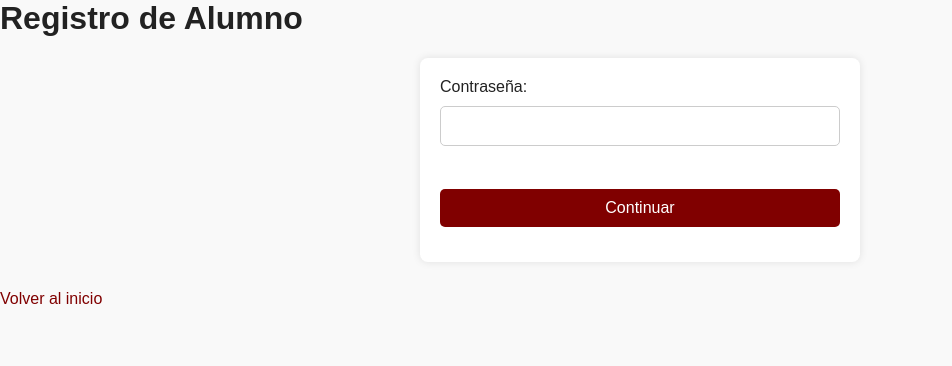
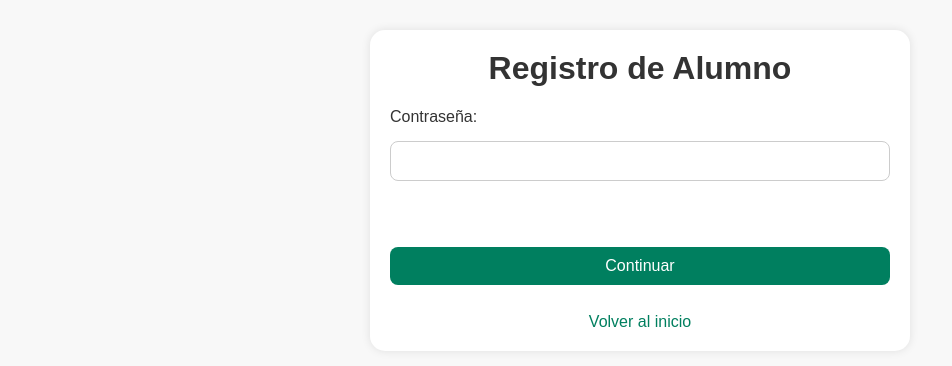
Before and after one commit to Gsr1989/educacionbasica, a Flask app: page /registrar in a window 1280 px wide. Shown: the top 366 px of the page, without its empty margins (0-952 px from the left). Run offline with Flask 3, Linux system fonts and the light colour scheme.

Commit message:
Update style.css

```diff
--- a/static/css/style.css
+++ b/static/css/style.css
@@ -1,65 +1,64 @@
 body {
     font-family: Arial, sans-serif;
-    background-color: #f9f9f9;
     margin: 0;
     padding: 0;
-    color: #222;
+    background-color: #f8f8f8;
+    color: #333;
 }
 
 header, footer {
-    background-color: #800000; /* guinda institucional */
+    background-color: #007f5f; /* verde pitó */
     color: white;
     text-align: center;
-    padding: 15px 10px;
-}
-
-main {
-    padding: 20px;
-    text-align: center;
+    padding: 1rem;
 }
 
 h1, h2 {
     margin-top: 0;
+    text-align: center;
+}
+
+.container {
+    max-width: 500px;
+    margin: 30px auto;
+    background-color: white;
+    padding: 20px;
+    border-radius: 15px;
+    box-shadow: 0 0 10px rgba(0,0,0,0.1);
 }
 
 form {
-    max-width: 400px;
-    margin: 0 auto;
-    text-align: left;
-    background-color: white;
-    padding: 20px;
-    border-radius: 8px;
-    box-shadow: 0px 0px 8px rgba(0,0,0,0.1);
+    display: flex;
+    flex-direction: column;
+    gap: 15px;
 }
 
 input[type="text"],
 input[type="password"],
+input[type="date"],
 button {
-    width: 100%;
     padding: 10px;
-    margin-top: 10px;
-    margin-bottom: 15px;
     border: 1px solid #ccc;
-    border-radius: 5px;
-    box-sizing: border-box;
-    font-size: 16px;
+    border-radius: 8px;
+    font-size: 1rem;
 }
 
 button {
-    background-color: #800000;
+    background-color: #007f5f;
     color: white;
     border: none;
     cursor: pointer;
 }
 
 button:hover {
-    background-color: #a00000;
+    background-color: #00664d;
 }
 
 a {
-    display: inline-block;
+    text-align: center;
+    display: block;
     margin-top: 10px;
-    color: #800000;
+    color: #007f5f;
     text-decoration: none;
 }
 
@@ -67,7 +66,23 @@ a:hover {
     text-decoration: underline;
 }
 
-img {
-    max-width: 200px;
-    margin: 20px 0;
+.boton {
+    display: inline-block;
+    background-color: #007f5f;
+    color: white;
+    padding: 10px 15px;
+    border-radius: 8px;
+    text-decoration: none;
+    font-weight: bold;
+    margin-top: 10px;
 }
+
+.boton:hover {
+    background-color: #00664d;
+}
+
+footer {
+    margin-top: 40px;
+    padding: 1rem;
+    font-size: 0.9rem;
+}
```
